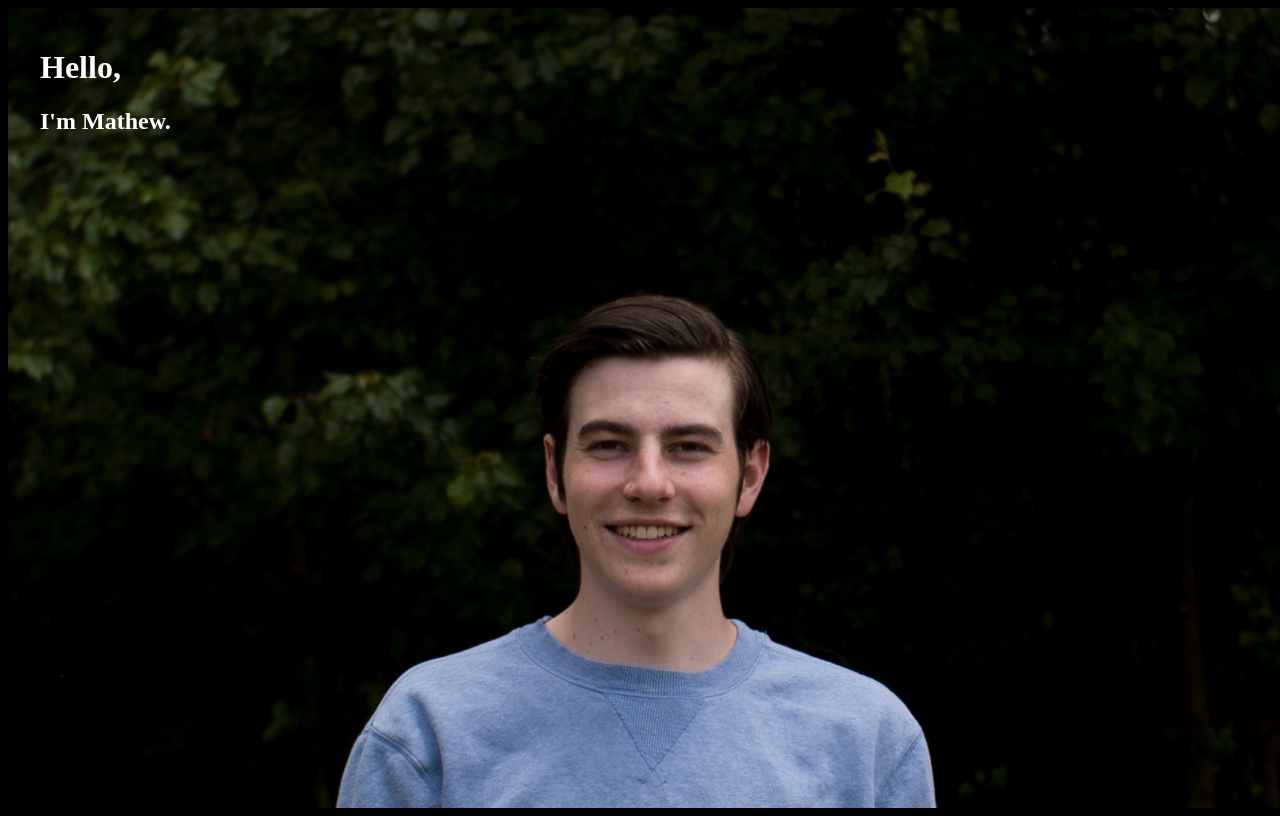
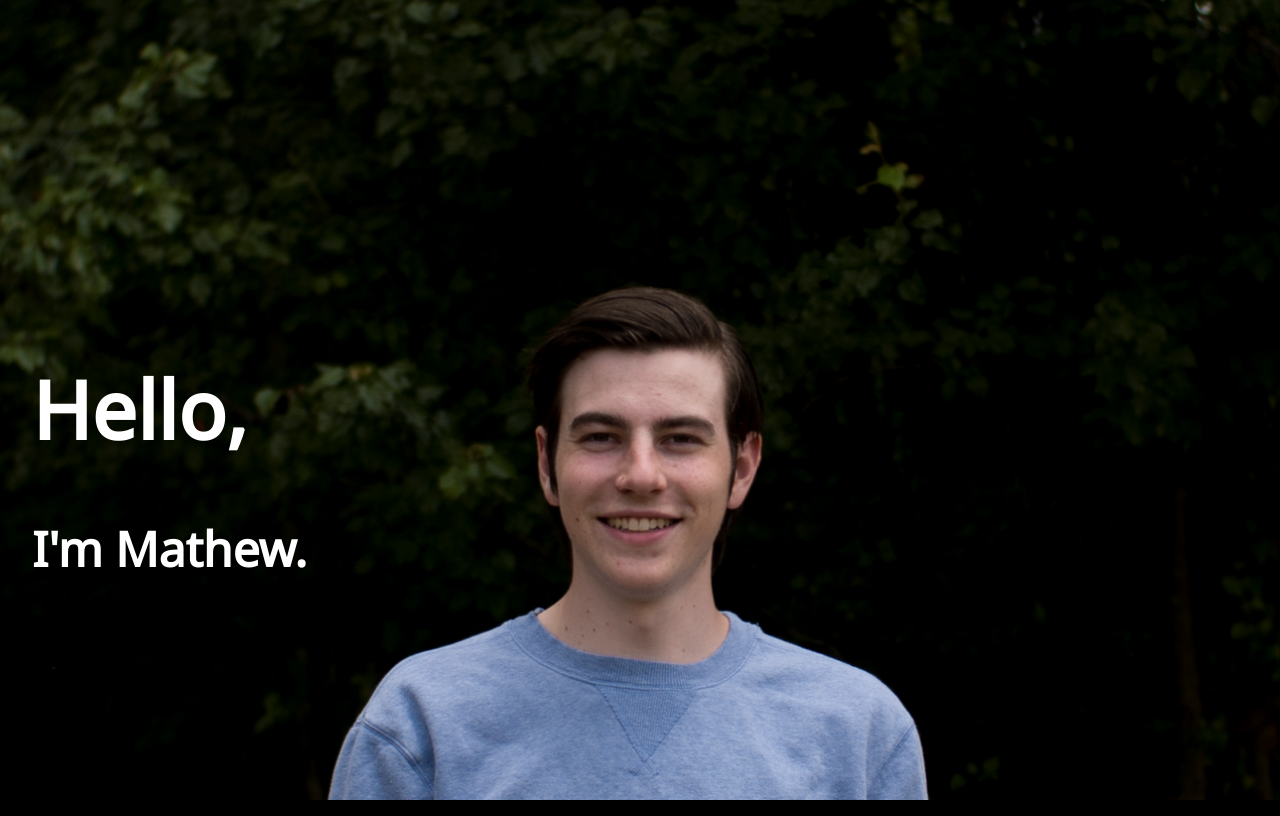
Before and after one commit to mjhult/personal-site, a React app: page / in a window 1280 px wide. Built offline with nearby package versions, Linux system fonts and the light colour scheme.

Commit message:
Added header parallax styles

```diff
--- a/src/styles/main.scss
+++ b/src/styles/main.scss
@@ -1,4 +1,43 @@
-body, html {
+@import url('https://fonts.googleapis.com/css2?family=Noto+Sans&display=swap');
+
+html,
+body {
+    font-family: 'Noto Sans', sans-serif;
     background-color: black;
     color: white;
+    overflow-x: hidden;
+    margin: 0px;
+    padding: 0px;
 }
+
+h1 {
+    font-size: 3rem;
+}
+
+h2 {
+    font-size: 2em;
+}
+
+@media screen and (max-width: 500px) {
+    .ParallaxHeader {
+        .Text {
+            margin: auto;
+            top: 0px !important;
+            text-align: center;
+        }
+    }
+}
+
+.ParallaxHeader {
+    .Text {
+        position: relative;
+        top: 35vh;
+        width: 20em;
+        h1 {
+            font-size: 5em;
+        }
+        h2 {
+            font-size: 3em;
+        }
+    }
+}
```
